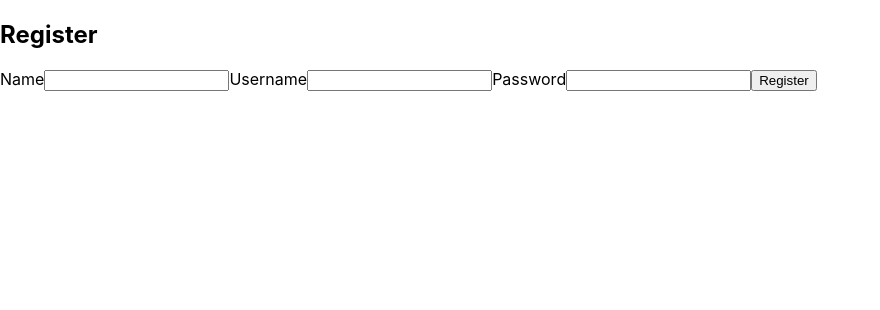
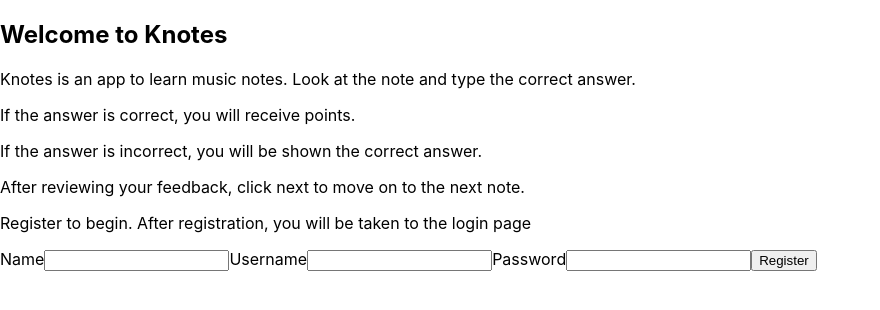
Before and after one commit to thinkful-ei25/knotes-client-sam-allister-mischa, a React (Create React App) app: page /register in a window 1280 px wide. Shown: the top 310 px of the page, without its empty margins (0-880 px from the left). Built offline with nearby package versions, Linux system fonts and the light colour scheme; no server answers.

Commit message:
added text to registration page

```diff
--- a/src/components/registration-page.js
+++ b/src/components/registration-page.js
@@ -11,7 +11,12 @@ export function RegistrationPage(props) {
 
     return (
         <div>
-            <h2>Register</h2>
+            <h2>Welcome to Knotes</h2>
+            <p>Knotes is an app to learn music notes. Look at the note and type the correct answer. </p>
+            <p>If the answer is correct, you will receive points. </p>
+            <p>If the answer is incorrect, you will be shown the correct answer.</p>
+            <p>After reviewing your feedback, click next to move on to the next note.</p>
+            <p>Register to begin. After registration, you will be taken to the login page</p>
             <RegistrationForm />
 
         </div>
```
